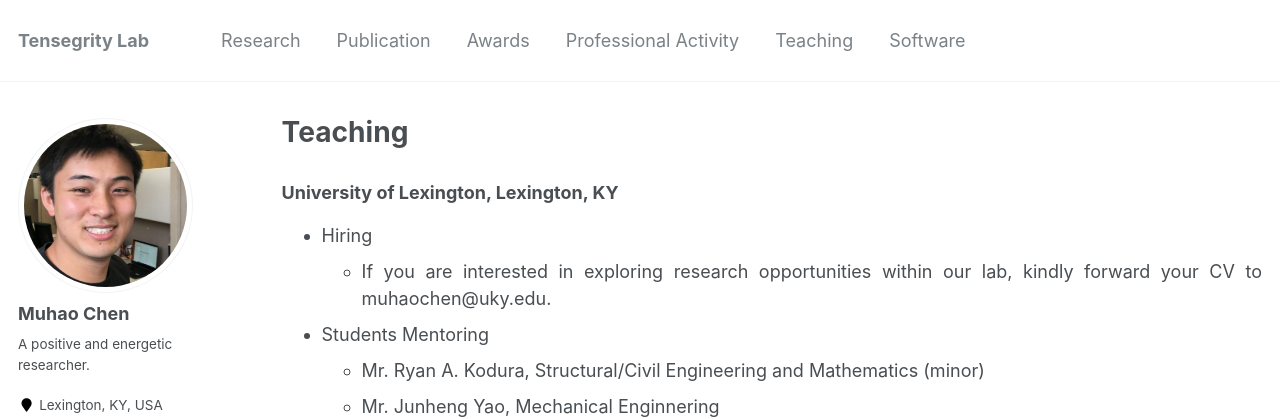
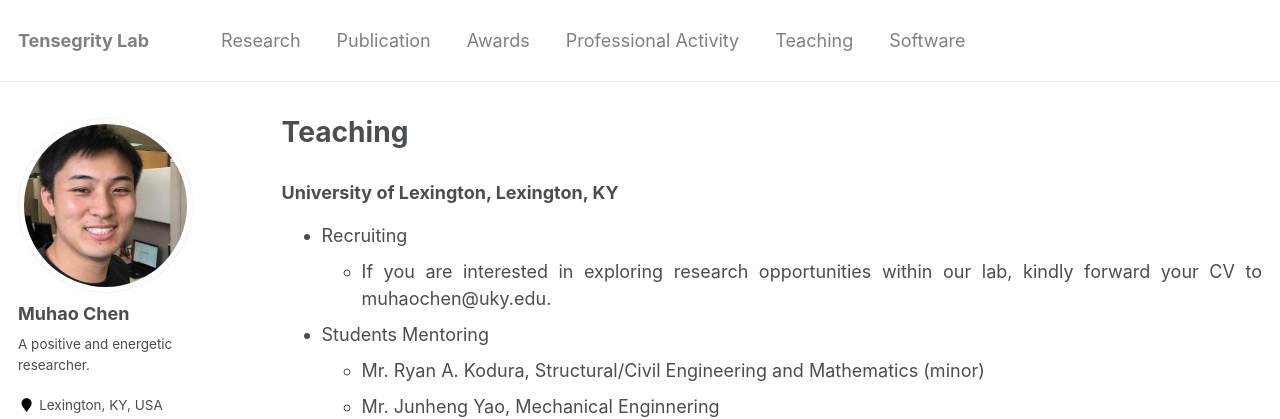
Before and after one commit to Muhao-Chen/muhao-chen.github.io, a Jekyll site: the page built from _pages/teaching.md, in a window 1280 px wide and 900 px high. Shown: the top 419 px of the window. Built offline with Jekyll 4.4.1, drawn with Linux system fonts in a browser that asks for light colours; some web fonts are replaced.

Commit message:
Update teaching.md

```diff
--- a/_pages/teaching.md
+++ b/_pages/teaching.md
@@ -10,7 +10,7 @@ toc: true
 
 ### University of Lexington, Lexington, KY
 
-- Hiring
+- Recruiting
     * If you are interested in exploring research opportunities within our lab, kindly forward your CV to muhaochen@uky.edu.
 
 - Students Mentoring
```
